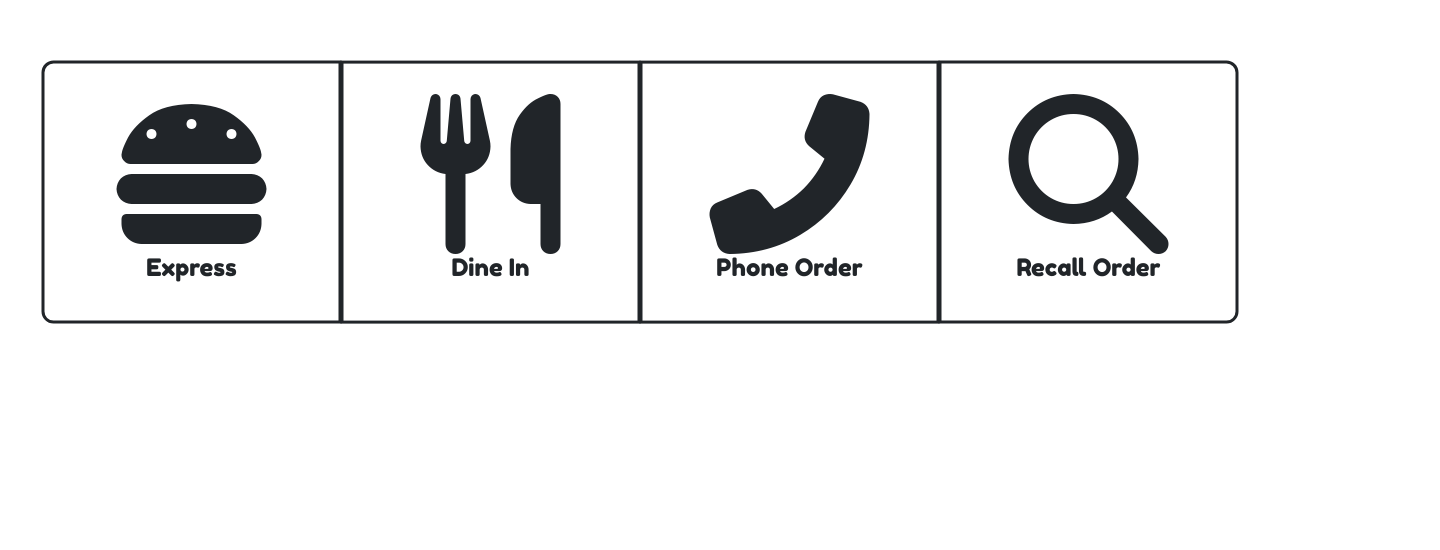
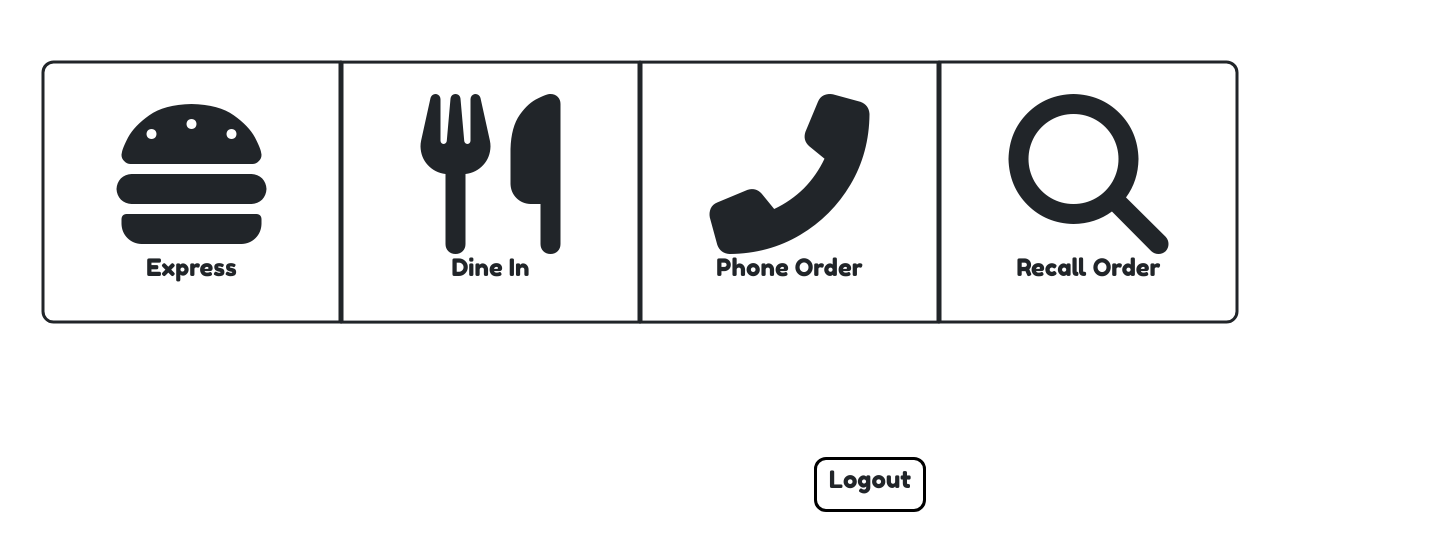
Before and after one commit to FanghanHu/Chirper, a React (Create React App) app in the folder client/: page /mainMenu in a window 1280 px wide. Shown: the part 208-758 px from the top of the page, 1440 px wide, since content can reach past the window. Built offline with nearby package versions, Linux system fonts and the light colour scheme.

Commit message:
added logout button to the menu page

```diff
--- a/client/src/components/MainMenu/index.js
+++ b/client/src/components/MainMenu/index.js
@@ -12,6 +12,9 @@ function MainMenu() {
                     <button className="btn button"><i className="fas fa-search fa-10x"></i><h4>Recall Order</h4></button>
                 </div>
             </div>
+            <div className="container logout">
+                <button className="btn logoutBtn"><h4>Logout</h4></button>
+            </div>
         </>
     );
 };
--- a/client/src/components/MainMenu/style.css
+++ b/client/src/components/MainMenu/style.css
@@ -11,7 +11,19 @@
     padding: 30px;
 
 }
-.button:hover {
+.button:hover, .logoutBtn:hover {
     background-color: black;
     color: white;
 }
+
+.logout {
+    position: absolute;
+    bottom: 10%;
+    justify-content: center;
+    text-align: center;
+    margin-left: 300px;
+}
+.logoutBtn {
+    border: solid black;
+    border-radius: 12px;
+}
```
